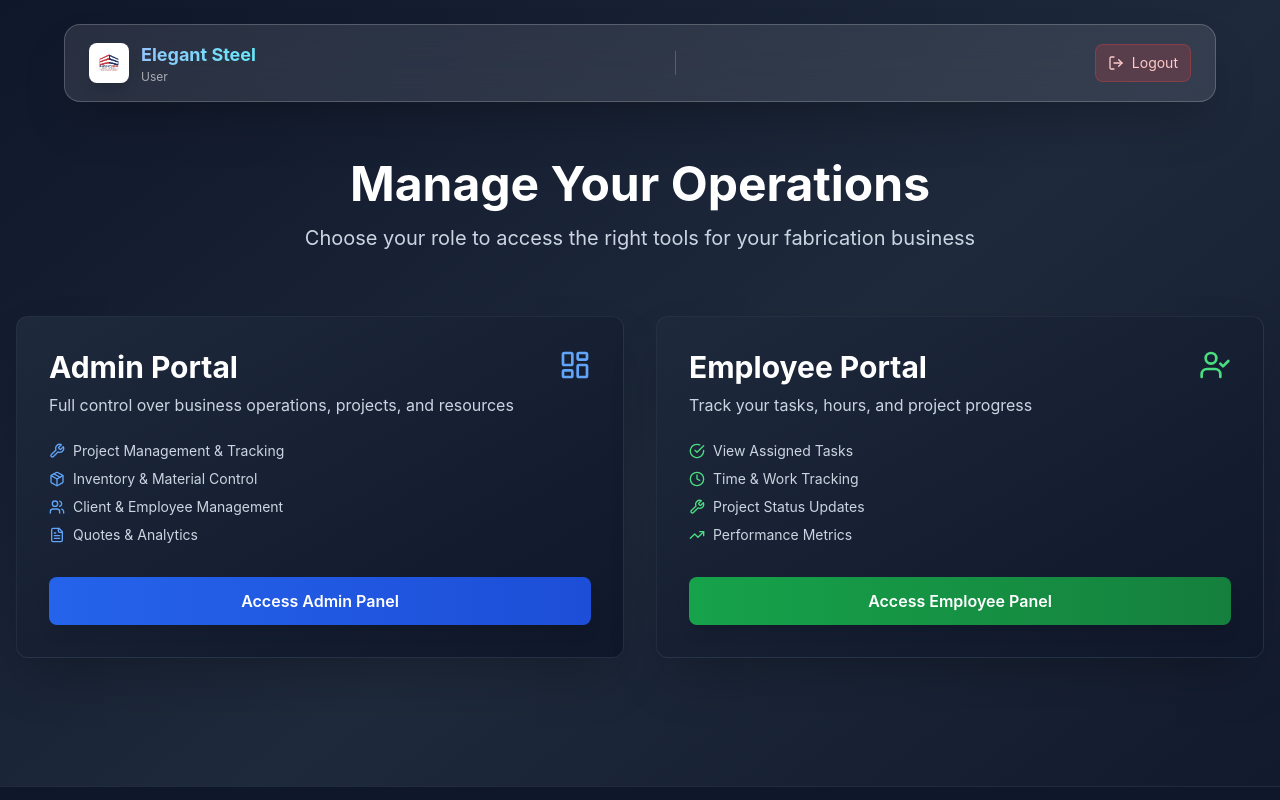
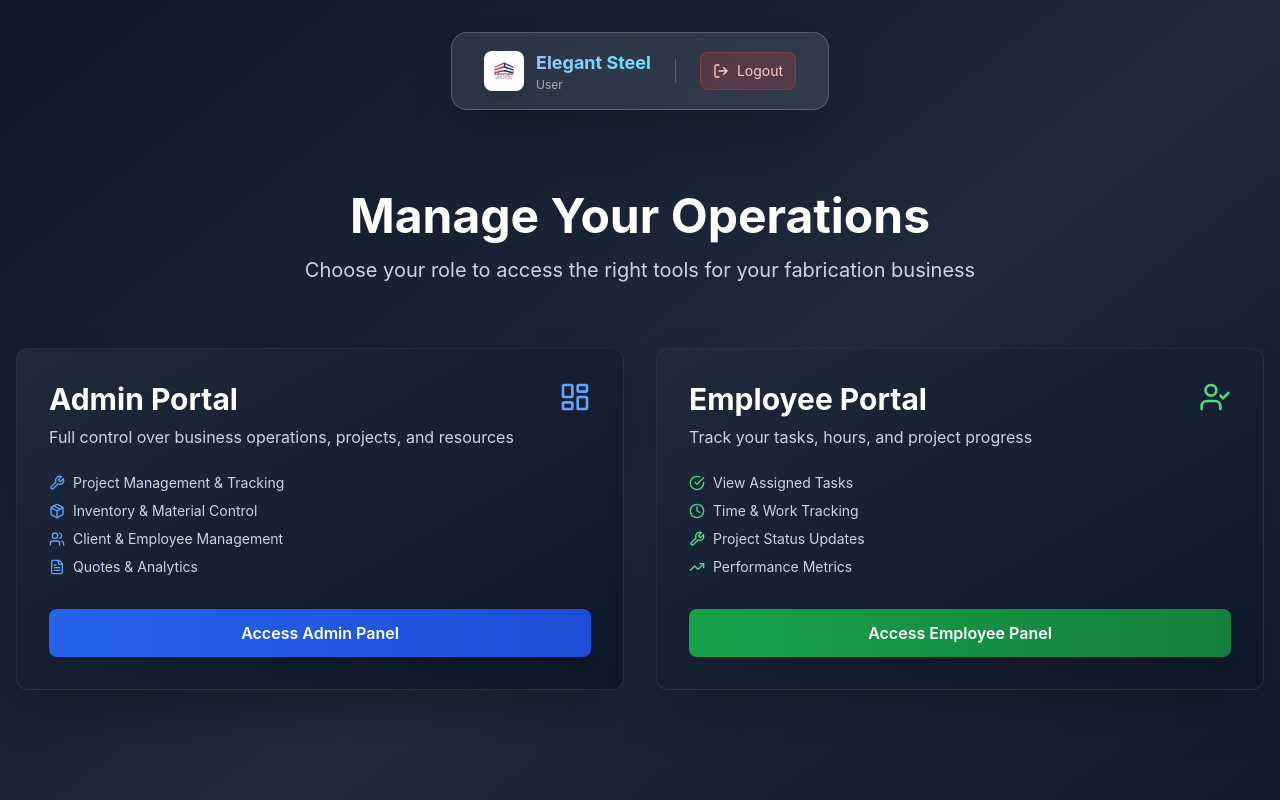
Before and after one commit to kellyworkos00-droid/elegant, a Next.js app: page / in a window 1280 px wide. Shown: the top 800 px of the page. Built offline with nearby package versions, Linux system fonts and the light colour scheme.

Commit message:
Make glassmorphic header truly floating - not attached to edges

```diff
--- a/src/components/GlassmorphicHeader.tsx
+++ b/src/components/GlassmorphicHeader.tsx
@@ -31,8 +31,8 @@ export default function GlassmorphicHeader() {
   return (
     <>
       {/* Floating Glassmorphic Header */}
-      <div className="fixed top-6 left-1/2 transform -translate-x-1/2 z-50 w-[95%] max-w-6xl">
-        <div className="bg-white/10 backdrop-blur-xl border border-white/20 rounded-2xl shadow-2xl px-6 py-4">
+      <div className="fixed top-8 left-1/2 transform -translate-x-1/2 z-50 w-auto">
+        <div className="bg-white/10 backdrop-blur-xl border border-white/20 rounded-2xl shadow-2xl px-8 py-4 min-w-max">
           <div className="flex items-center justify-between">
             {/* Left Section - Logo & Title */}
             <div className="flex items-center gap-3">
@@ -112,7 +112,7 @@ export default function GlassmorphicHeader() {
       </div>
 
       {/* Spacer for fixed header */}
-      <div className="h-28 sm:h-24"></div>
+      <div className="h-32"></div>
     </>
   )
 }
```
